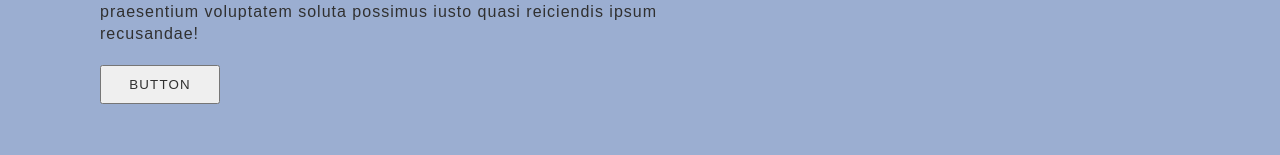
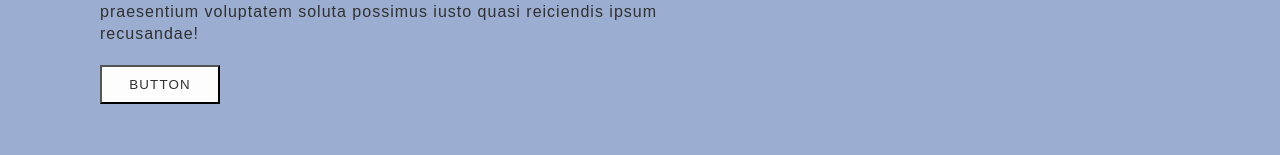
Before and after one commit to yduke926/layout-4, a plain HTML site: page index.html in a window 1280 px wide. Shown: the part 417-572 px from the top of the page. Drawn offline with Linux system fonts and the light colour scheme.

Commit message:
button styling

```diff
--- a/styles.css
+++ b/styles.css
@@ -40,6 +40,7 @@ p {
 button {
   width: 12rem;
   letter-spacing: 1.2px;
+  background-color: #fdfdfd;
 
   display: grid;
   justify-content: center;
```
